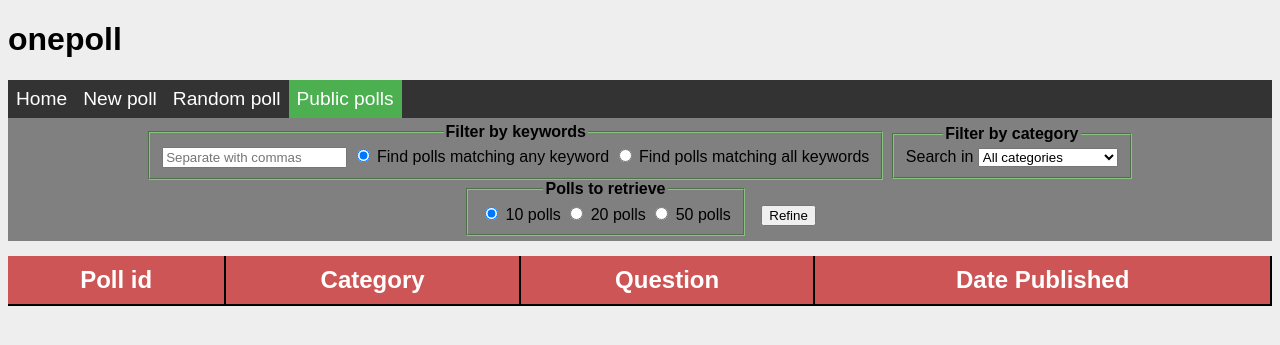
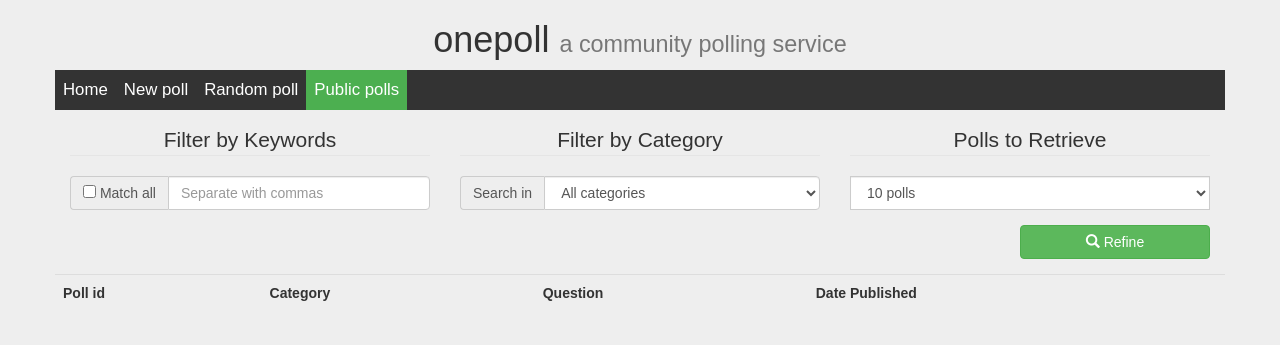
Before and after one commit to ahmedsakr/onepoll, a Django app: page /public/ in a window 1280 px wide. Shown: the top 345 px of the page. Run offline with Django 3.2, Linux system fonts and the light colour scheme; lists and menus that the app fills with data are empty; some libraries are stand-ins or nearby versions.

Commit message:
Started UI/UX rewrite for public polls, initial draft complete

```diff
--- a/onepoll/static/onepoll/css/new.css
+++ b/onepoll/static/onepoll/css/new.css
@@ -13,6 +13,6 @@
 }
 
 .step-header {
-    padding: 5px;
+    margin-bottom: 10px;
     background-color: #F2635F;
 }
--- a/onepoll/static/onepoll/css/public.css
+++ b/onepoll/static/onepoll/css/public.css
@@ -1,75 +1,3 @@
-#filters {
-    background-color: gray;
-    text-align: center;
-    padding: 5px 0px 5px 0px;
-    width: 100%;
+#polls {
+    display: none;
 }
-
-#filters input[type='button'] {
-    margin-left: 10px;
-}
-
-#polls {
-    text-align: center;
-    font-family: sans-serif;
-    display: none;
-    width: 100%;
-    margin-top: 15px;
-    max-height: 400px;
-    background-color: #3D3D3D;
-    overflow-y: auto;
-}
-
-legend {
-    font-weight: bold;
-}
-
-fieldset {
-    display: inline-block;
-    border-color: #86C67C;
-}
-
-table {
-    width: 100%;
-}
-
-table, th {
-    border-bottom: 2px solid black;
-    border-collapse: collapse;
-    color: white;
-}
-
-th {
-    background-color: #CD5555;
-    border-right: 2px solid black;
-    font-size: 1.5em;
-    padding: 10px;
-}
-
-td {
-    border-right: 2px solid black;
-    border-collapse: collapse;
-    text-align: center;
-    padding: 5px;
-}
-
-td a {
-    color: white;
-    display: block;
-    float: right;
-    width: 100px;
-    background-color: #86C67C;
-    border: solid 1px orange;
-    text-decoration: none;
-    padding: 0px 10px 0px 10px;
-}
-
-tr:nth-child(even) {
-    background-color: #898989;
-}
-
-@media screen and (max-width: 600px) {
-    #polls {
-        max-height: none;
-    }
-}
--- a/onepoll/static/onepoll/js/onepoll.js
+++ b/onepoll/static/onepoll/js/onepoll.js
@@ -198,7 +198,7 @@ function hash(input) {
 
   function updatePolls(updateUrl) {
       // disable the refine button to prevent multiple concurrent requests.
-      $("#filters input[type='button']").attr('disabled', '');
+      $("button").attr('disabled', '');
 
       $('#polls').fadeOut("fast", function() {
 
@@ -206,9 +206,10 @@ function hash(input) {
           $('tbody').children().next().remove();
 
           // acquire all the filter elements
-          var keywords = $('[name="keywords"]')
-          var search = $('[name="search"]').filter(':checked');
-          var amount = $('[name="amount"]').filter(':checked');
+          var keywords = $('[name="keywords"]').val();
+          var keywordMatch = $('[name="keyword-match"]').prop("checked");
+          var amount = $('[name="amount"]').val();
+          var category = $('[name="category"]').val();
 
           // pre-post setup for django
           setupDjangoToken();
@@ -219,10 +220,10 @@ function hash(input) {
               url: updateUrl,
               data: {
                   'request': 'update',
-                  'keywords': keywords.val(),
-                  'search': search.val(),
-                  'amount': amount.val(),
-                  'category': $('select').find(':selected').attr('value')
+                  'keywords': keywords,
+                  'keyword-match': keywordMatch,
+                  'amount': amount,
+                  'category': category
               },
 
               success: function(data, status) {
@@ -242,14 +243,14 @@ function hash(input) {
                   }
 
                   $('#polls').fadeIn('slow', function() {
-                      $("#filters input[type='button']").removeAttr('disabled');
+                      $("button").removeAttr('disabled');
                   });
               },
 
               error: function(data, status) {
                   alert("An error occurred while connecting to the server. Please try again!");
                   $('#polls').fadeIn('slow', function() {
-                      $("#filters input[type='button']").removeAttr('disabled');
+                      $("button").removeAttr('disabled');
                   });
               }
           });
@@ -393,11 +394,11 @@ function hash(input) {
             numChoices++;
 
             var choice = $(grandfather.children()[0]).clone();
-            choice.children('input[type="radio"]').val("choice-" + numChoices);
-            choice.children('input[type="text"]').attr("name", "choice" + numChoices + "_text")
-                                                 .attr("placeholder", "Choice #" + numChoices)
-                                                 .val("");
-            choice.children(".char-counter").html("0 / 150 characters");
+            choice.find('input:radio').val("choice-" + numChoices).prop("checked", false);
+            choice.find('input:text').attr("name", "choice" + numChoices + "_text")
+                                     .attr("placeholder", "Choice #" + numChoices)
+                                     .val("");
+            choice.find(".char-counter").html("0 / 150 characters");
             choice.insertBefore(parent);
         } else if (operation == "delete" && numChoices > 2) {
             numChoices--;
--- a/onepoll/templates/onepoll/new.html
+++ b/onepoll/templates/onepoll/new.html
@@ -31,7 +31,7 @@
                 {% csrf_token %}
 
                 <div id="step-1" class="col-sm-12">
-                    <div class="row h2 step-header text-center" id="step1-header">Step 1: Poll Type</div>
+                    <div class="row step-header text-center" id="step1-header"><h3>Step 1: Poll Type</h3></div>
 
                     <div class="row">
                         <p class="col-sm-5"><b>Let's get you started</b>. Please select the type of poll you wish to create: </p>
@@ -47,7 +47,7 @@
                 </div>
 
                 <div id="step-2" class="col-sm-12">
-                    <div class="row h2 step-header text-center" id="step2-header">Step 2: The Body</div>
+                    <div class="row step-header text-center" id="step2-header"><h3>Step 2: The Body</h3></div>
 
                     <div class="row">
                         <p class="col-sm-5">
@@ -123,7 +123,7 @@
                 </div>
 
                 <div id="step-3" class="col-sm-12">
-                    <div class="row h2 step-header text-center" id="step3-header">Step 3: Toppings</div>
+                    <div class="row step-header text-center" id="step3-header"><h3>Step 3: Toppings</h3></div>
                     <div class="row">
                         <p class="col-sm-5">
                             <b>Categorize!</b> Assign a genre to your poll to educate particpants of its nature.
--- a/onepoll/templates/onepoll/public.html
+++ b/onepoll/templates/onepoll/public.html
@@ -4,6 +4,7 @@
 <head>
     <title>Public polls</title>
     <meta name="viewport" content="width=device-width, initial-scale=1.0">
+    <link rel="stylesheet" type="text/css" href="{% static './onepoll/css/bootstrap.min.css' %}"/>
     <link rel='stylesheet' type='text/css' href="{% static 'onepoll/css/public.css' %}"/>
     <link rel='stylesheet' type='text/css' href="{% static 'onepoll/css/navigation.css' %}"/>
     <script src="https://ajax.googleapis.com/ajax/libs/jquery/3.1.0/jquery.min.js"></script>
@@ -11,28 +12,40 @@
 </head>
 
 <body onload="updatePolls({% url 'public' %})">
+    <div class="container">
+        <div class="row">
             <div id="navigation">
-        <h1>onepoll</h1>
+                <div class="h1 text-center">onepoll <small>a community polling service</small></div>
                 <ul>
                     <li><a href="{% url 'index' %}">Home</a></li>
                     <li><a href="{% url 'new' %}">New poll</a></li>
                     <li><a href="{% url 'random' %}">Random poll</a></li>
-            <li><a href="{% url 'public' %}" class='active'>Public polls</a></li>
+                    <li><a href="{% url 'public' %}" class="active">Public polls</a></li>
                 </ul>
             </div>
+        </div>
+    </div>
 
-    <div id='filters'>
+    <div class="container" style="margin-top: 15px;">
+        <div class="row">
+            <div class="col-sm-4">
                 <fieldset>
-            <legend>Filter by keywords</legend>
-            <input type="text" name='keywords' placeholder="Separate with commas">
-            <input type="radio" name='search' value='any' checked> Find polls matching any keyword
-            <input type="radio" name='search' value='match'> Find polls matching all keywords
+                    <legend class="text-center">Filter by Keywords</legend>
+                    <div class="input-group col-sm-12">
+                        <span class="input-group-addon">
+                            <input type="checkbox" name="keyword-match"> Match all
+                        </span>
+                        <input type="text" name='keywords' class="form-control" placeholder="Separate with commas">
+                    </div>
                 </fieldset>
+            </div>
 
+            <div class="col-sm-4">
                 <fieldset>
-            <legend>Filter by category</legend>
-            Search in
-            <select>
+                    <legend class="text-center">Filter by Category</legend>
+                    <div class="input-group col-sm-12">
+                        <span class="input-group-addon">Search in</span>
+                        <select name="category" class="form-control">
                             <option value="All">All categories</option>
                             <option value="Science">Science</option>
                             <option value="Mathematics">Mathematics</option>
@@ -41,20 +54,42 @@
                             <option value="General Knowledge">General Knowledge</option>
                             <option value="Other">Other</option>
                         </select>
+                    </div>
                 </fieldset>
-
-        <fieldset>
-            <legend>Polls to retrieve</legend>
-            <input type="radio" name='amount' value=10 checked> 10 polls
-            <input type="radio" name='amount' value=20> 20 polls
-            <input type="radio" name='amount' value=50> 50 polls
-        </fieldset>
-
-        <input type="button" value="Refine" onclick="updatePolls({% url 'public' %})">
             </div>
 
+            <div class="col-sm-4">
+                <fieldset>
+                    <legend class="text-center">Polls to Retrieve</legend>
+                    <div class="form-group">
+                        <div class="input-group col-sm-12">
+                            <select name="amount" class="form-control">
+                                <option value="10">10 polls</option>
+                                <option value="20">20 polls</option>
+                                <option value="50">50 polls</option>
+                            </select>
+                        </div>
+                    </div>
+                </fieldset>
+            </div>
+        </div>
+
+        <div class="row">
+            <div class="col-sm-12">
+                <div class="form-group">
+                    <div class="input-group col-sm-12">
+                        <button type="button" class="btn btn-success col-sm-2 col-sm-push-10" onclick="updatePolls({% url 'public' %})">
+                            <span class="glyphicon glyphicon-search" aria-hidden="true"></span>
+                            Refine
+                        </button>
+                    </div>
+                </div>
+            </div>
+        </div>
+
+        <div class="row">
             <div id='polls'>
-        <table>
+                <table class="table table-responsive table-hover">
                     <tr>
                         <th>Poll id</th>
                         <th>Category</th>
@@ -63,5 +98,7 @@
                     </tr>
                 </table>
             </div>
+        </div>
+    </div>
 </body>
 </html>
```
Also changed, not shown: onepoll/public.py (+4 -4 lines), onepoll/templates/onepoll/index.html (indentation only), onepoll/views.py (line endings or trailing spaces). Lines whose indentation alone changed are shown as unchanged.
